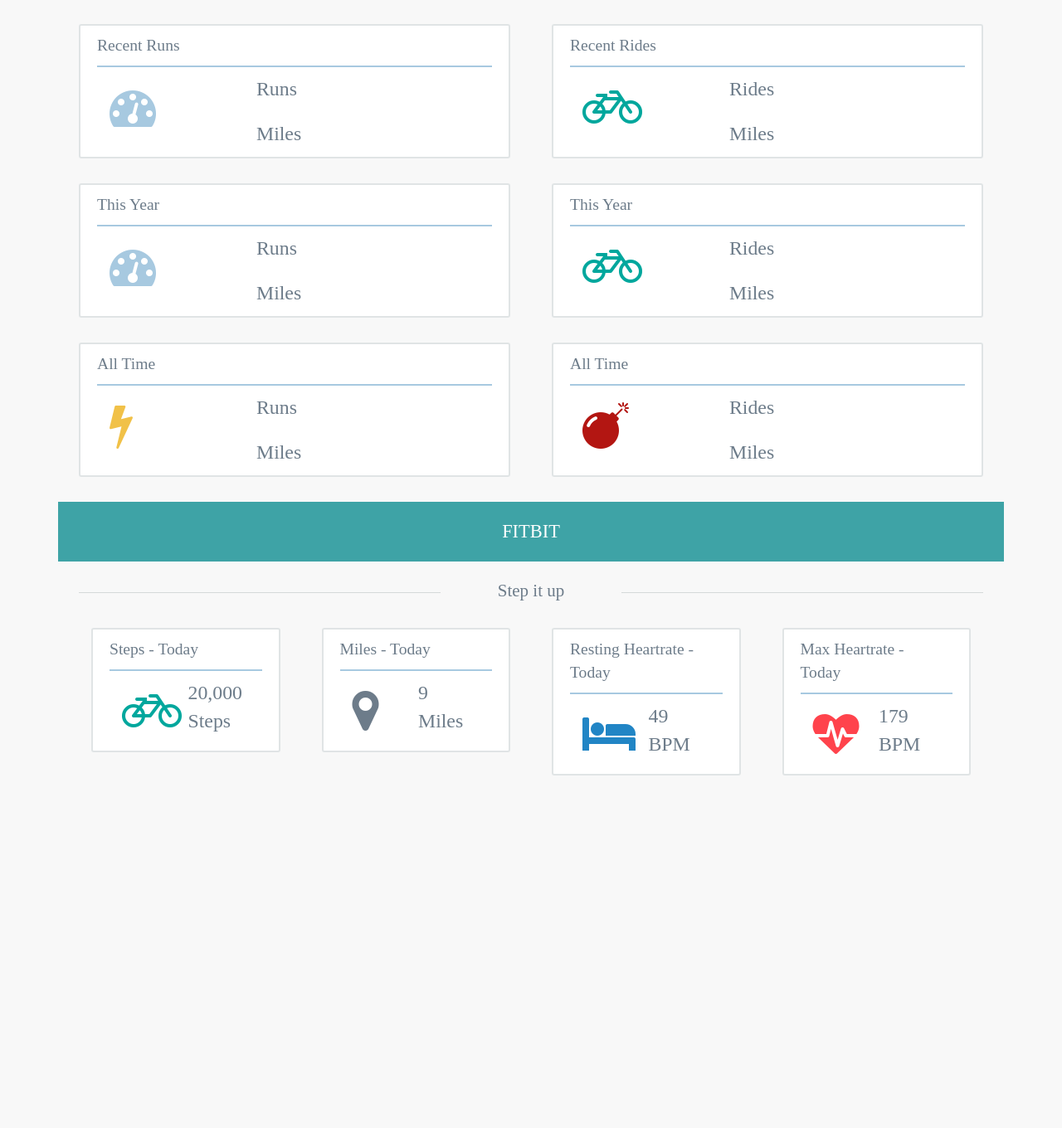
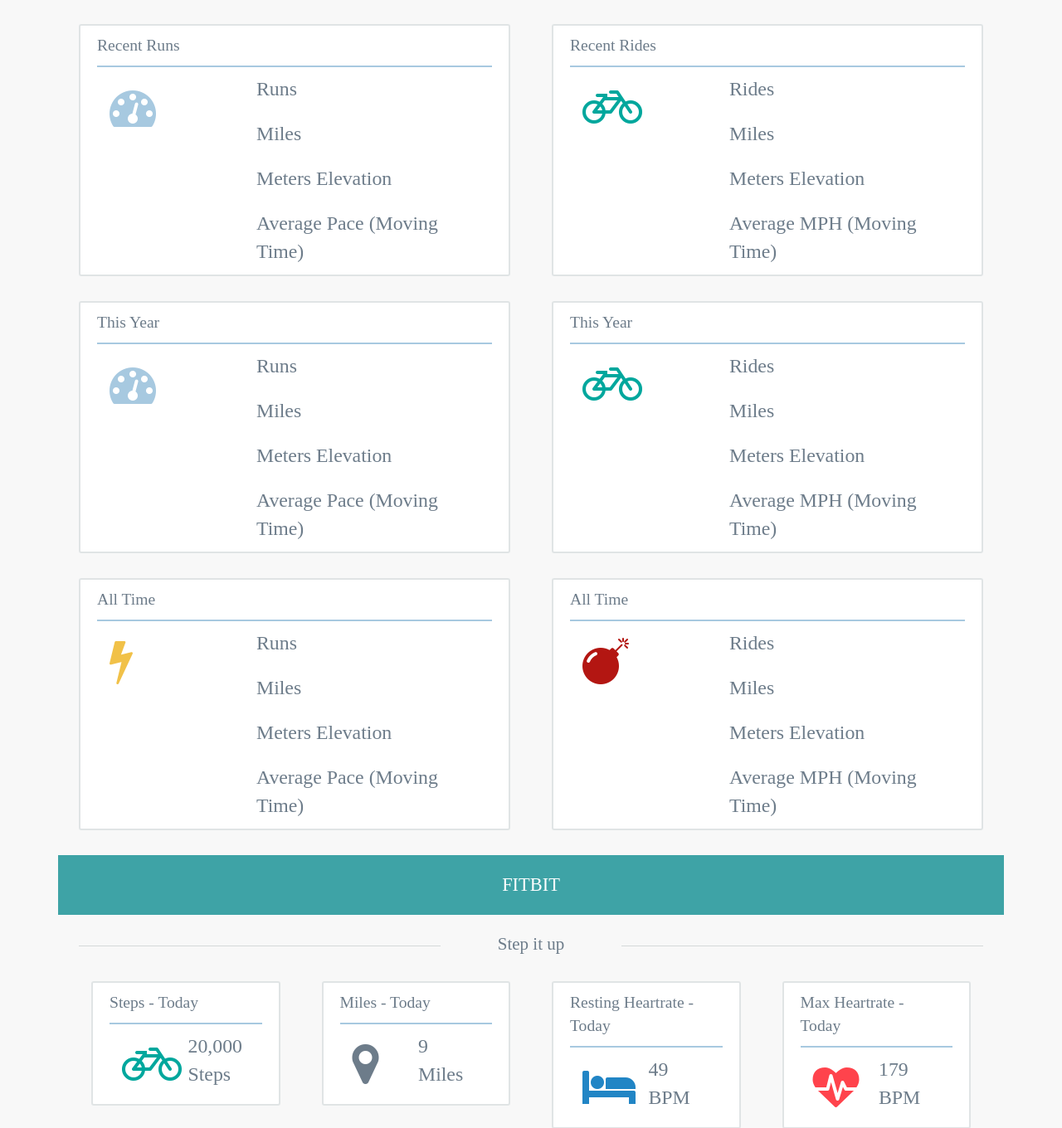
Before and after one commit to kimeberz/fitnezz, a Flask app: template templates/index.html in a window 1280 px wide. Shown: the part 256-1616 px from the top of the page at 83% size. Before the commit the page ends 1191 px from the top, so only its background shows below. Run offline with Flask 2, Linux system fonts and the light colour scheme; the template is opened without the code that fills it, so the values that code supplies are empty; some libraries are stand-ins or nearby versions.

Commit message:
Added elevation and speed data. Also some more additional documentation and config example'y goodness

```diff
--- a/app.py
+++ b/app.py
@@ -29,16 +29,28 @@ def index():
     stats_mi = {
         'run_distance': m_to_mi(stats_m['recent_run_totals']['distance']),
         'run_count': stats_m['recent_run_totals']['count'],
+        'run_elevation': stats_m['recent_run_totals']['elevation_gain'],
+        'run_pace': average_pace(stats_m['recent_run_totals']['distance'], stats_m['recent_run_totals']['moving_time']),
         'run_distance_ytd': m_to_mi(stats_m['ytd_run_totals']['distance']),
         'run_count_ytd': stats_m['ytd_run_totals']['count'],
+        'run_elevation_ytd': stats_m['ytd_run_totals']['elevation_gain'],
+        'run_pace_ytd': average_pace(stats_m['ytd_run_totals']['distance'], stats_m['ytd_run_totals']['moving_time']),
         'run_distance_all': m_to_mi(stats_m['all_run_totals']['distance']),
         'run_count_all': stats_m['all_run_totals']['count'],
+        'run_elevation_all': stats_m['all_run_totals']['elevation_gain'],
+        'run_pace_all': average_pace(stats_m['all_run_totals']['distance'], stats_m['all_run_totals']['moving_time']),
         'ride_distance': m_to_mi(stats_m['recent_ride_totals']['distance']),
         'ride_count': stats_m['recent_ride_totals']['count'],
+        'ride_elevation': stats_m['recent_ride_totals']['elevation_gain'],
+        'ride_speed': average_mph(stats_m['recent_ride_totals']['distance'], stats_m['recent_ride_totals']['moving_time']),
         'ride_distance_ytd': m_to_mi(stats_m['ytd_ride_totals']['distance']),
         'ride_count_ytd': stats_m['ytd_ride_totals']['count'],
+        'ride_elevation_ytd': stats_m['ytd_ride_totals']['elevation_gain'],
+        'ride_speed_ytd': average_mph(stats_m['ytd_ride_totals']['distance'], stats_m['ytd_ride_totals']['moving_time']),
         'ride_distance_all': m_to_mi(stats_m['all_ride_totals']['distance']),
-        'ride_count_all': stats_m['all_ride_totals']['count']
+        'ride_count_all': stats_m['all_ride_totals']['count'],
+        'ride_elevation_all': stats_m['all_ride_totals']['elevation_gain'],
+        'ride_speed_all': average_mph(stats_m['all_ride_totals']['distance'], stats_m['all_ride_totals']['moving_time']),
     }
     # raise Exception(stats_mi['run_distance'])
 
@@ -48,6 +60,29 @@ def index():
 def m_to_mi(m):
     return round(m * 0.000621371 ,2)
 
+def sec_to_min(sec):
+    if sec == 0:
+        return 0
+    return round(sec / 60 ,2)
+
+def sec_to_hr(sec):
+    if sec == 0:
+        return 0
+    return round(sec_to_min(sec) / 60 ,2)
+
+def average_pace(meters, seconds):
+    miles = m_to_mi(meters)
+    minutes = sec_to_min(seconds)
+    if miles + minutes == 0:
+        return 0
+    return round(minutes / miles, 2)
+
+def average_mph(meters, seconds):
+    miles = m_to_mi(meters)
+    hours = sec_to_hr(seconds)
+    if miles + hours == 0:
+        return 0
+    return round(miles / hours ,2)
 
 @app.route('/login')
 def login():
--- a/static/main.css
+++ b/static/main.css
@@ -93,12 +93,7 @@ body {
 }
 
 
-.count {
-	font-size: 1.7em;
-	padding: 10px 20px 10px 20px;
-}
-
-.miles {
+.count, .miles, .elevation, .speed {
 	font-size: 1.7em;
 	padding: 10px 20px 10px 20px;
 }
--- a/templates/index.html
+++ b/templates/index.html
@@ -65,12 +65,14 @@
 							<div class="col-md-8">
 								<div class="count">{{stats.run_count}} Runs</div>
 								<div class="miles">{{stats.run_distance}} Miles</div>
+								<div class="elevation">{{stats.run_elevation}} Meters Elevation</div>
+								<div class="speed">{{stats.run_pace}} Average Pace (Moving Time)</div>
 							</div>
 						</div>
 					</div>
 				</div>
 
-				<!-- This months runs -->
+				<!-- This years runs -->
 				<div  class="animated pop run-panel">
 					<div class="panel-title">This Year</div>
 					<div class="row">
@@ -81,6 +83,8 @@
 							<div class="col-md-8">
 								<div class="count">{{stats.run_count_ytd}} Runs</div>
 								<div class="miles">{{stats.run_distance_ytd}} Miles</div>
+								<div class="elevation">{{stats.run_elevation_ytd}} Meters Elevation</div>
+								<div class="speed">{{stats.run_pace_ytd}} Average Pace (Moving Time)</div>
 							</div>
 						</div>
 					</div>
@@ -97,6 +101,8 @@
 							<div class="col-md-8">
 								<div class="count">{{stats.run_count_all}} Runs</div>
 								<div class="miles">{{stats.run_distance_all}} Miles</div>
+								<div class="elevation">{{stats.run_elevation_all}} Meters Elevation</div>
+								<div class="speed">{{stats.run_pace_all}} Average Pace (Moving Time)</div>
 							</div>
 						</div>
 					</div>
@@ -119,12 +125,14 @@
 							<div class="col-md-8">
 								<div class="count">{{stats.ride_count}} Rides</div>
 								<div class="miles">{{stats.ride_distance}} Miles</div>
+								<div class="elevation">{{stats.ride_elevation}} Meters Elevation</div>
+								<div class="speed">{{stats.ride_speed}} Average MPH (Moving Time)</div>
 							</div>
 						</div>
 					</div>
 				</div>
 
-				<!-- This months rides -->
+				<!-- This years rides -->
 				<div  class="animated pop run-panel">
 					<div class="panel-title">This Year</div>
 					<div class="row">
@@ -135,6 +143,8 @@
 							<div class="col-md-8">
 								<div class="count">{{stats.ride_count_ytd}} Rides</div>
 								<div class="miles">{{stats.ride_distance_ytd}} Miles</div>
+								<div class="elevation">{{stats.ride_elevation_ytd}} Meters Elevation</div>
+								<div class="speed">{{stats.ride_speed_ytd}} Average MPH (Moving Time)</div>
 							</div>
 						</div>
 					</div>
@@ -151,6 +161,8 @@
 							<div class="col-md-8">
 								<div class="count">{{stats.ride_count_all}} Rides</div>
 								<div class="miles">{{stats.ride_distance_all}} Miles</div>
+								<div class="elevation">{{stats.ride_elevation_all}} Meters Elevation</div>
+								<div class="speed">{{stats.ride_speed_all}} Average MPH (Moving Time)</div>
 							</div>
 						</div>
 					</div>
```
Also changed, not shown: README.md, 1 other file.
